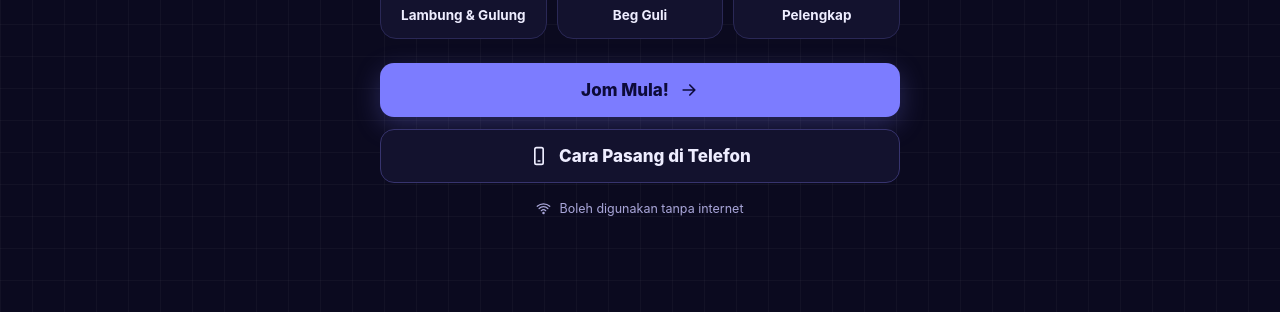
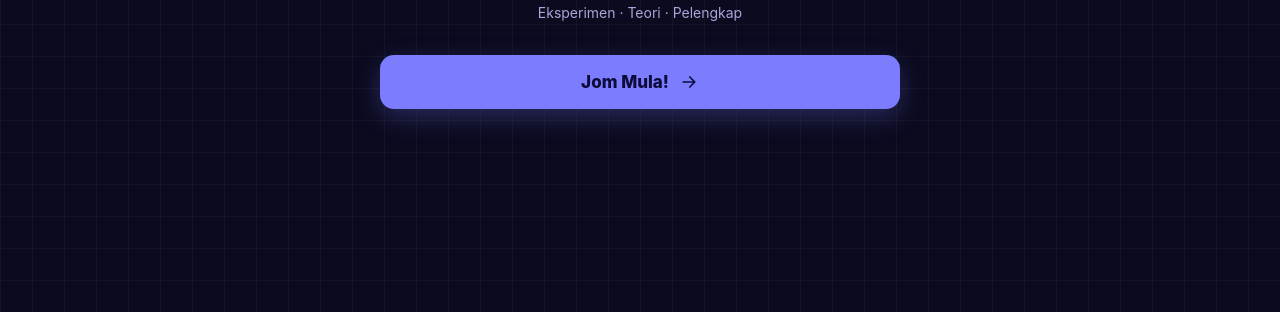
Before and after one commit to ekwanbiz/PROBALYT, a plain HTML site: page index.html in a window 1280 px wide. Shown: the part 488-800 px from the top of the page. Drawn offline with Linux system fonts and the light colour scheme.

Commit message:
Skrin pembuka ringkas: logo, nama, slogan dan Jom Mula sahaja
Co-Authored-By: Claude Opus 5.5 <noreply@anthropic.com>
Claude-Session: https://claude.ai/code/session_01Tv51XvWykrajcfY7iSANdp

```diff
--- a/index.html
+++ b/index.html
@@ -320,6 +320,7 @@ main.wide{max-width:none;padding:26px 28px 24px}
 .side .mmhome+.offline{margin-top:0}
 .ph .mmhome{display:none}
 @media(max-width:860px){.ph .mmhome{display:inline-flex;width:42px;height:42px;padding:0;justify-content:center}.ph .mmhome span{display:none}}
+.splash .btn.pri.wide{margin-top:10px}
 </style>
 <style id="nozoom">html{touch-action:manipulation;-webkit-text-size-adjust:100%;text-size-adjust:100%}</style></head>
 <body>
@@ -519,15 +520,12 @@ function simPreview(kind){
  return''}
 
 const VIEWS={
- splash(){return`<div class="splash"><a class="mmhome sp" href="/mathmotion/#/utama" aria-label="Kembali ke MATHMOTION (semua app)"><svg viewBox="0 0 96 96" aria-hidden="true" style="width:20px;height:20px;flex:none" fill="none" stroke-linecap="round" stroke-width="12"><path d="M14 74 L26 26" stroke="#2EE6A6"/><path d="M26 26 L48 58" stroke="#FF8A3D"/><path d="M48 58 L70 26" stroke="#B57BFF"/><path d="M70 26 L82 74" stroke="#FFC93C"/></svg><span>MATHMOTION</span></a><div class="sp-in view">
+ splash(){return`<div class="splash"><div class="sp-in view">
   <div class="logo-big">${LOGO}</div>
   <h1 class="brand h">PROBA<b>LYT</b></h1>
   <p class="tagline h"><span>Lambung.</span> <span>Cabut.</span> <span>Ramal!</span></p>
   <p class="sub">Eksperimen · Teori · Pelengkap</p>
-  <div class="sp-sims">${SIMS.map(s=>`<a class="sp-sim ${s.cls}" href="#/simulasi/${s.id}" aria-label="Buka simulasi ${s.name}"><span class="go">${I('arrow')}</span><span class="sq">${I(s.icon)}</span><b>${s.name}</b></a>`).join('')}</div>
-  <a class="btn pri wide" href="#/utama">Jom Mula! ${I('arrow')}</a>
-  <a class="btn sec wide" href="#/pasang">${I('phone')}Cara Pasang di Telefon</a>
-  <p class="offline">${I('wifi')}Boleh digunakan tanpa internet</p></div></div>`},
+  <a class="btn pri wide" href="#/utama">Jom Mula! ${I('arrow')}</a></div></div>`},
  utama(){return head('PROBALYT','Selamat datang!','Jom teroka dunia kebarangkalian.',starPill())+
   `<div class="card prog"><div class="top"><b>Kemajuan Saya</b><small>Set latihan lulus</small></div><div class="bars">${TOPICS.map(t=>`<div class="bar ${t.cls}"><div class="lab"><span>${t.name}</span><span>${S.prog[t.id]||0}/3</span></div><div class="track"><i style="width:${(S.prog[t.id]||0)/3*100}%"></i></div></div>`).join('')}</div></div>
   <div class="tiles">${[['nota','Nota','Konsep, contoh & kesilapan biasa','book','c1'],['simulasi','Simulasi','Lambung dadu, cabut guli & pelengkap','sim','c3'],['latihan','Latihan','Cuba soalan ikut topik','pen','c2'],['kuiz','Kuiz','Uji diri, kumpul bintang','trophy','cg']].map(([r,t,d,ic,c])=>`<a class="tile ${c}" href="#/${r}"><div class="ic">${I(ic)}</div><h2 class="h">${t}</h2><p>${d}</p></a>`).join('')}</div>`},
--- a/sw.js
+++ b/sw.js
@@ -1,5 +1,5 @@
 // PROBALYT – guna versi terbaru bila ada internet, salinan simpanan bila luar talian
-const CACHE='probalyt-v3';
+const CACHE='probalyt-v4';
 const FILES=['./','./index.html','./manifest.webmanifest','./icons/logo.svg','./icons/icon-192.png','./icons/icon-512.png','./simulasi/lambung-gulung.html','./simulasi/beg-guli.html','./simulasi/pelengkap.html'];
 self.addEventListener('install',e=>{e.waitUntil(caches.open(CACHE).then(c=>c.addAll(FILES)).then(()=>self.skipWaiting()))});
 self.addEventListener('activate',e=>{e.waitUntil(caches.keys().then(ks=>Promise.all(ks.filter(k=>k!==CACHE).map(k=>caches.delete(k)))).then(()=>self.clients.claim()))});
```
